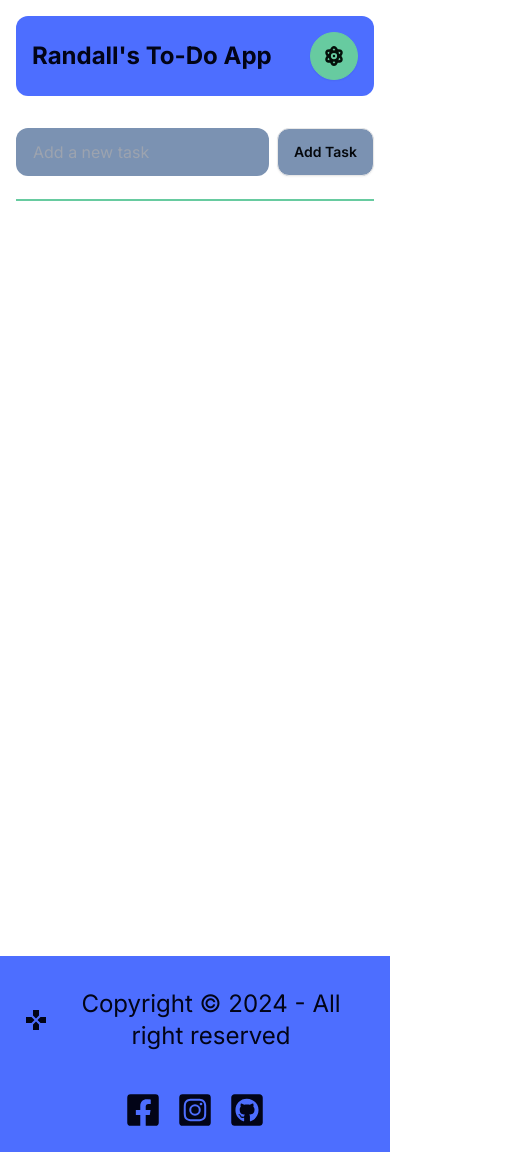
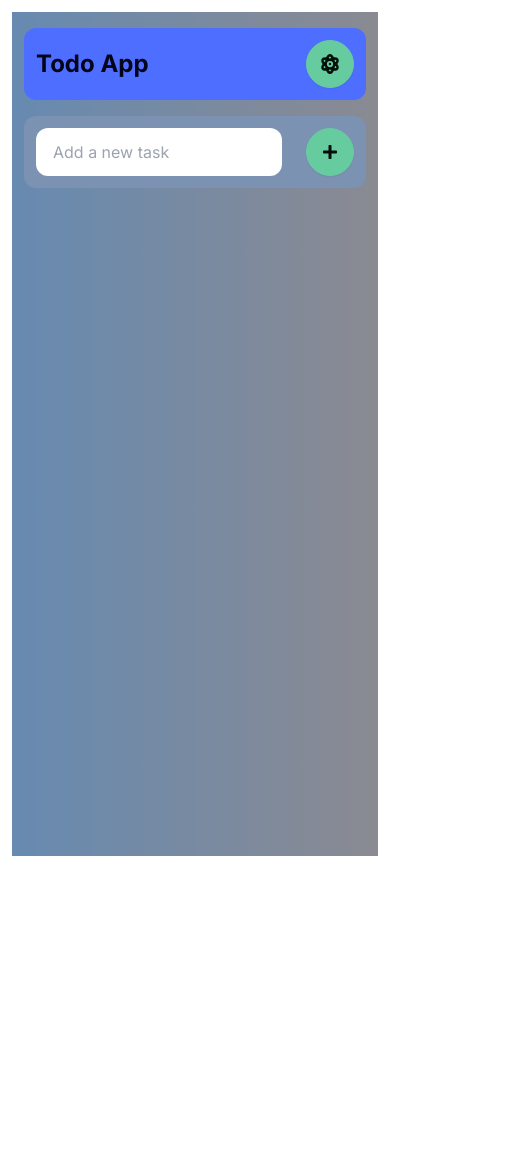
Before and after one commit to Lokie-ree/react-todo, a Next.js app: page / in a window 390 px wide. Shown: the whole page, 513 px wide, since content can reach past the window. After the commit the page ends 868 px from the top, so only its background shows below. Built offline with nearby package versions, Linux system fonts and the light colour scheme.

Commit message:
fixed responsive design issues and cleaned up tailwind

```diff
--- a/src/app/components/Footer.jsx
+++ b/src/app/components/Footer.jsx
@@ -9,12 +9,12 @@ import { MdGamepad } from "react-icons/md";
 
 const Footer = () => {
   return (
-    <footer className="footer footer-center bg-primary text-primary-content items-center p-6 text-2xl">
+    <footer className="footer footer-center bg-primary text-primary-content items-center p-6 text-2xl m-5 max-w-screen">
       <aside className="grid-flow-col items-center mt-2">
         <MdGamepad />
         <p>Copyright © {new Date().getFullYear()} - All right reserved</p>
       </aside>
-      <nav className="flex flex-row text-4xl gap-4">
+      <nav className="flex flex-row text-xl md:text-3xl gap-4">
         <FaFacebookSquare />
         <FaInstagramSquare />
         <FaGithubSquare />
--- a/src/app/components/Header.jsx
+++ b/src/app/components/Header.jsx
@@ -5,14 +5,10 @@ import ThemeController from "./ThemeController";
 
 const Header = () => {
   return (
-    <>
-      <header className="flex justify-between items-center p-4 m-4 bg-primary rounded-xl">
-        <h1 className="text-2xl text-primary-content font-bold">
-          Randall's To-Do App
-        </h1>
-        <ThemeController />
-      </header>
-    </>
+    <header className="max-w-screen flex justify-between items-center p-3 mt-4 mr-3 ml-3 bg-primary rounded-xl">
+      <h1 className="text-2xl text-primary-content font-bold">Todo App</h1>
+      <ThemeController />
+    </header>
   );
 };
 
--- a/src/app/components/TaskForm.jsx
+++ b/src/app/components/TaskForm.jsx
@@ -1,5 +1,6 @@
 // components/TaskForm.jsx
 import React, { useState } from "react";
+import { FaPlus } from "react-icons/fa";
 
 export default function TaskForm({ addTask }) {
   const [taskText, setTaskText] = useState("");
@@ -11,20 +12,19 @@ export default function TaskForm({ addTask }) {
   };
 
   return (
-    <form className="flex mb-4" onSubmit={handleSubmit}>
+    <span className="flex flex-col space-between bg-secondary rounded-xl mt-4 ml-3 mr-3 mb-4">
+      <form className="flex" onSubmit={handleSubmit}>
         <input
           type="text"
-        className="flex input items-center w-full bg-secondary rounded-xl"
+          className="flex input items-center m-3 w-full text-secondary-content rounded-xl"
           value={taskText}
           onChange={(e) => setTaskText(e.target.value)}
           placeholder="Add a new task"
         />
-      <button
-        type="submit"
-        className="btn bg-secondary text-secondary-content ml-2 rounded-xl"
-      >
-        Add Task
+        <button type="submit" className="btn btn-accent btn-circle text-lg m-3">
+          <FaPlus size={16} />
         </button>
       </form>
+    </span>
   );
 }
--- a/src/app/components/TaskItem.jsx
+++ b/src/app/components/TaskItem.jsx
@@ -6,7 +6,7 @@ import { FaTrash } from "react-icons/fa";
 const Task = ({ task, deleteTask }) => {
   return (
     <>
-      <div className="flex justify-between items-center bg-primary text-accent-content p-4 rounded-xl shadow-sm">
+      <div className="flex justify-between items-center bg-primary text-primary-content p-3 rounded-xl shadow-xl">
         <span>{task.text}</span>
         <button
           className="btn btn-accent btn-circle text-lg"
--- a/src/app/components/TaskList.jsx
+++ b/src/app/components/TaskList.jsx
@@ -3,7 +3,7 @@ import TaskItem from "./TaskItem";
 
 export default function TaskList({ tasks, deleteTask }) {
   return (
-    <div className="flex flex-col gap-4">
+    <div className="flex flex-col ml-3 mr-3 gap-4 rounded-xl">
       {tasks.map((task) => (
         <TaskItem key={task.id} task={task} deleteTask={deleteTask} />
       ))}
--- a/src/app/components/ThemeController.jsx
+++ b/src/app/components/ThemeController.jsx
@@ -3,7 +3,7 @@ import { FaAtom } from "react-icons/fa";
 
 const ThemeController = () => {
   return (
-    <div className="dropdown">
+    <div className="dropdown dropdown-left">
       <div
         tabIndex={0}
         role="button"
@@ -13,7 +13,7 @@ const ThemeController = () => {
       </div>
       <ul
         tabIndex={0}
-        className="dropdown-content bg-base-300 rounded-box z-[1] w-52 p-2 shadow-2xl"
+        className="dropdown-content bg-base-300 rounded-box z-[1] w-30 p-2 shadow-2xl"
       >
         <li>
           <input
--- a/src/app/layout.js
+++ b/src/app/layout.js
@@ -1,7 +1,5 @@
 import { Inter } from "next/font/google";
 import "./globals.css";
-import Header from "./components/Header";
-import Footer from "./components/Footer";
 
 const inter = Inter({ subsets: ["latin"] });
 
@@ -13,11 +11,7 @@ export const metadata = {
 export default function RootLayout({ children }) {
   return (
     <html lang="en">
-      <body className={inter.className}>
-        <Header />
-        {children}
-        <Footer />
-      </body>
+      <body className={inter.className}>{children}</body>
     </html>
   );
 }
--- a/src/app/page.js
+++ b/src/app/page.js
@@ -3,6 +3,7 @@
 import React, { useState } from "react";
 import TaskList from "./components/TaskList";
 import TaskForm from "./components/TaskForm"; // New component for task input
+import Header from "./components/Header";
 
 export default function Home() {
   const [tasks, setTasks] = useState([]);
@@ -18,12 +19,10 @@ export default function Home() {
   };
 
   return (
-    <div className="min-h-screen w-full">
-      <main className="p-4 mt-2">
-        <TaskForm addTask={addTask} />
-        <div className="divider divider-accent"></div>
-        <TaskList tasks={tasks} deleteTask={deleteTask} />
-      </main>
-    </div>
+    <main className="flex flex-col min-h-screen m-3 overflow-x-clip bg-gradient-to-r from-[#678ab1] to-[#8a8a92]">
+      <Header />
+      <TaskForm addTask={addTask} />
+      <TaskList tasks={tasks} deleteTask={deleteTask} />
+    </main>
   );
 }
```
Lines whose indentation alone changed are shown as unchanged.
